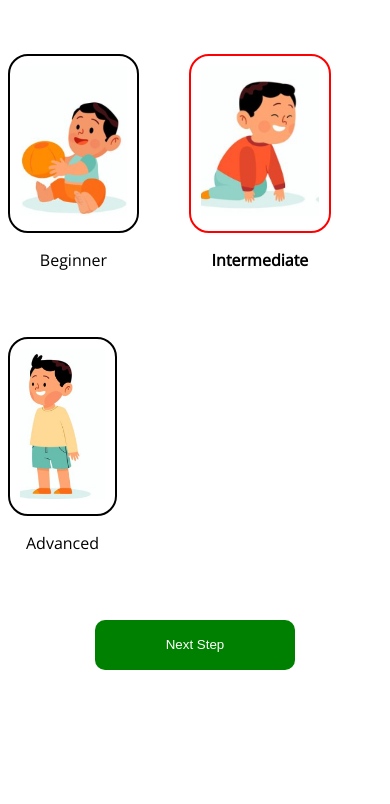
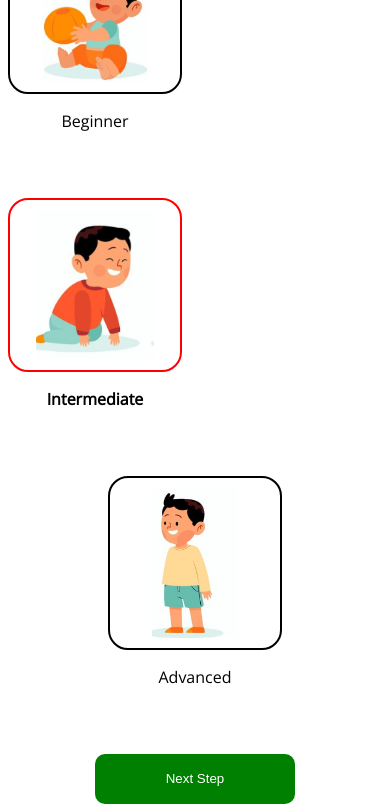
Before and after one commit to Vahlee/100-days-of-code, a plain HTML site: page 64-User-Selection/index.html in a window 390 px wide. Shown: the part 144-948 px from the top of the page. Before the commit the page ends 860 px from the top, so only its background shows below. Drawn offline with nearby package versions, Linux system fonts and the light colour scheme; a web font is replaced by a local one.

Commit message:
update app code

```diff
--- a/64-User-Selection/index.html
+++ b/64-User-Selection/index.html
@@ -49,6 +49,10 @@
         img {
             height:150px;
         }
+        .Beginner, .Advanced, .Intermediate {
+            height:150px;
+            width:150px
+        }
         button {
             height:50px;
             width:200px;
@@ -64,6 +68,13 @@
             }
             .container {
                 display: block;
+            }
+            .Beginner, .Advanced, .Intermediate {
+                display: flex;
+                justify-content: center;
+            }
+            .center {
+                margin-left: 100px;
             }
         }
 
@@ -81,7 +92,7 @@
                <div class="Intermediate"><img src="intermediate.png" alt="toddler"></div>
                <p class="in">Intermediate</p>
            </div>
-           <div>
+           <div class="center">
               <div class="Advanced"><img src="./advanced.png" alt="advanced"></div>
               <p>Advanced</p>
            </div>
```
